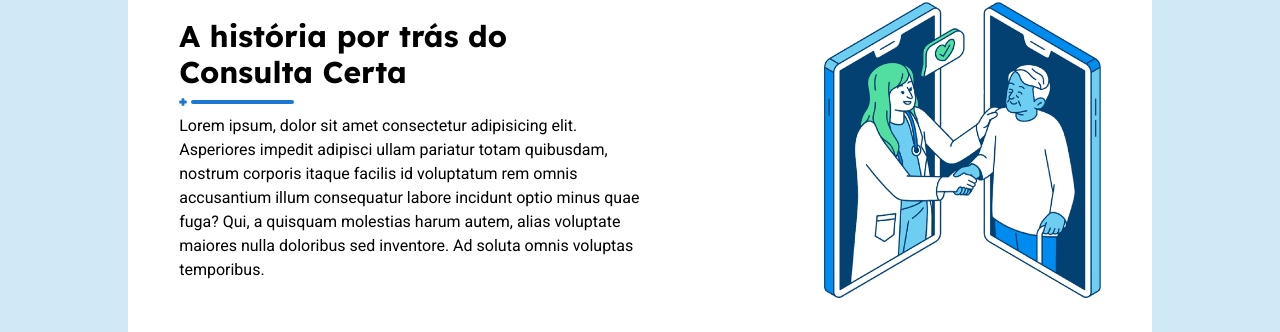
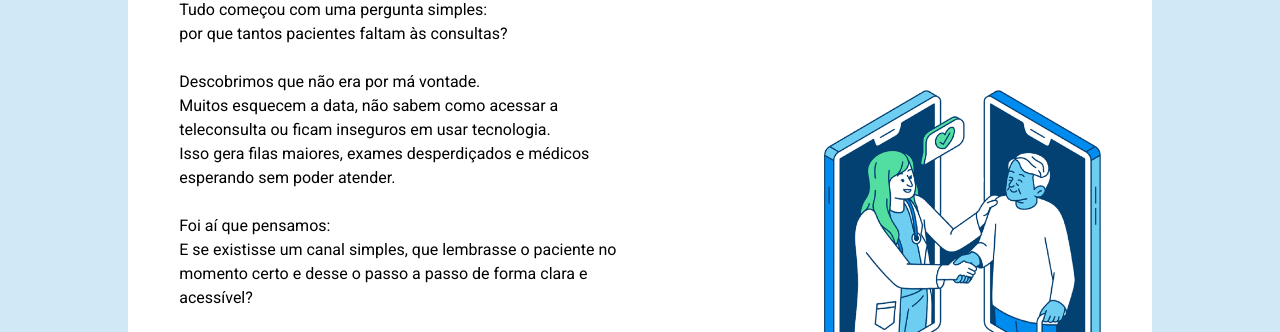
Before and after one commit to consulta-certa/react, a React (Vite) app: page /quem-somos in a window 1280 px wide. Shown: the part 266-598 px from the top of the page. Built offline with nearby package versions, Linux system fonts and the light colour scheme; no server answers.

Commit message:
Add: Instalacao necessaria em requirements.txt e Texto Historia CC no FrontEnd

```diff
--- a/src/index.css
+++ b/src/index.css
@@ -117,6 +117,10 @@
   }
 }
 
+.texto-com-quebra {
+  white-space: pre-line;
+}
+
 @theme {
   /* cores */
   --color-cc-azul: #1e77d0;
--- a/src/routes/QuemSomos/index.tsx
+++ b/src/routes/QuemSomos/index.tsx
@@ -5,6 +5,24 @@
 import { RiTreasureMapFill } from 'react-icons/ri'
 import { FaGithub, FaHiking, FaLinkedin } from 'react-icons/fa'
 import dev1 from '../../assets/images/carrossel-template3.png'
+
+const textoHistoriaCC =
+           `Tudo começou com uma pergunta simples:
+            por que tantos pacientes faltam às consultas?
+
+            Descobrimos que não era por má vontade.
+            Muitos esquecem a data, não sabem como acessar a teleconsulta ou ficam inseguros em usar tecnologia.
+            Isso gera filas maiores, exames desperdiçados e médicos esperando sem poder atender.
+
+            Foi aí que pensamos:
+            E se existisse um canal simples, que lembrasse o paciente no momento certo e desse o passo a passo de forma clara e acessível?
+
+            Assim nasceu o Consulta Certa.
+
+            Uma plataforma feita para acolher o paciente desde antes da consulta, com lembretes, vídeos tutoriais, chatbot inclusivo e design pensado para ser usado por qualquer pessoa — seja no celular simples ou no computador.
+
+            O objetivo é um só:
+            diminuir o absenteísmo e garantir que mais pessoas recebam o atendimento que precisam, no tempo certo.`
 
 function QuemSomos () {
   return (
@@ -16,13 +34,8 @@
             <h2 className='titulo-2'>A história por trás do Consulta Certa</h2>
             <Linha />
           </div>
-          <p>
-            Lorem ipsum, dolor sit amet consectetur adipisicing elit. Asperiores
-            impedit adipisci ullam pariatur totam quibusdam, nostrum corporis
-            itaque facilis id voluptatum rem omnis accusantium illum consequatur
-            labore incidunt optio minus quae fuga? Qui, a quisquam molestias
-            harum autem, alias voluptate maiores nulla doloribus sed inventore.
-            Ad soluta omnis voluptas temporibus.
+          <p className='texto-com-quebra'>
+            {textoHistoriaCC}
           </p>
         </div>
         <img src={quemSomosBanner} alt='' className='w-[30%] max-md:mb-[2vh]' />
```
Also changed, not shown: 2 other files (tests, documents, lock files or other folders).
